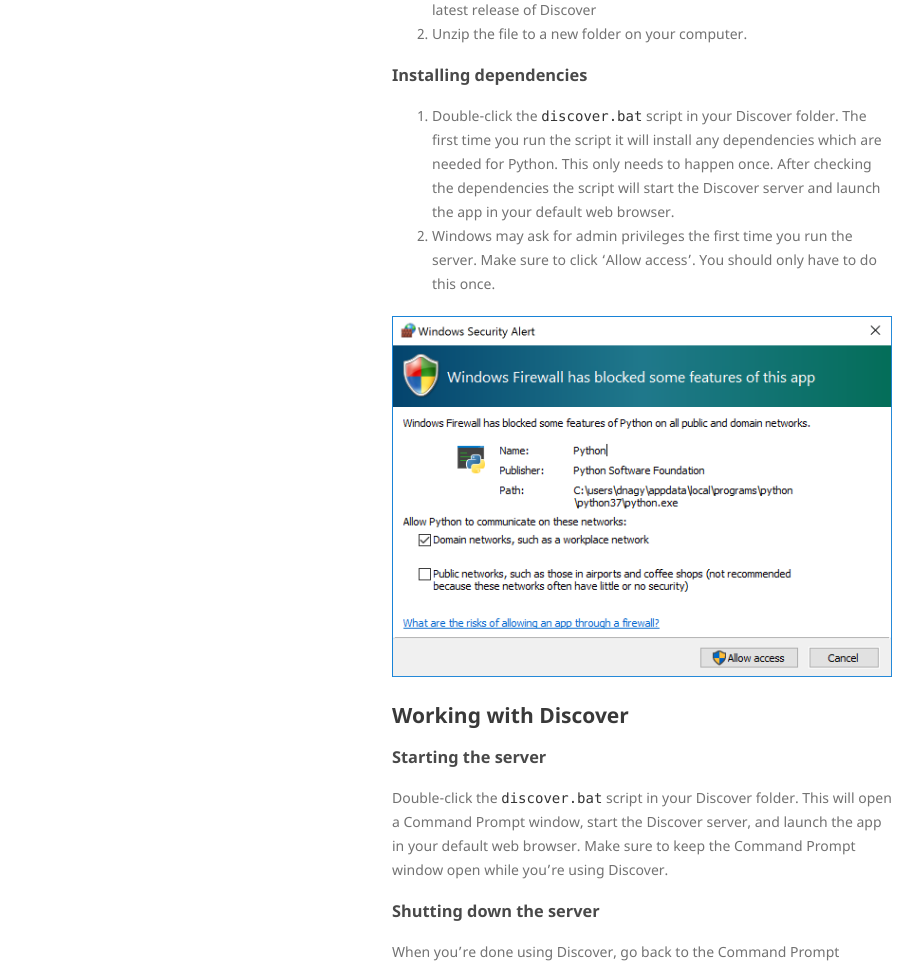
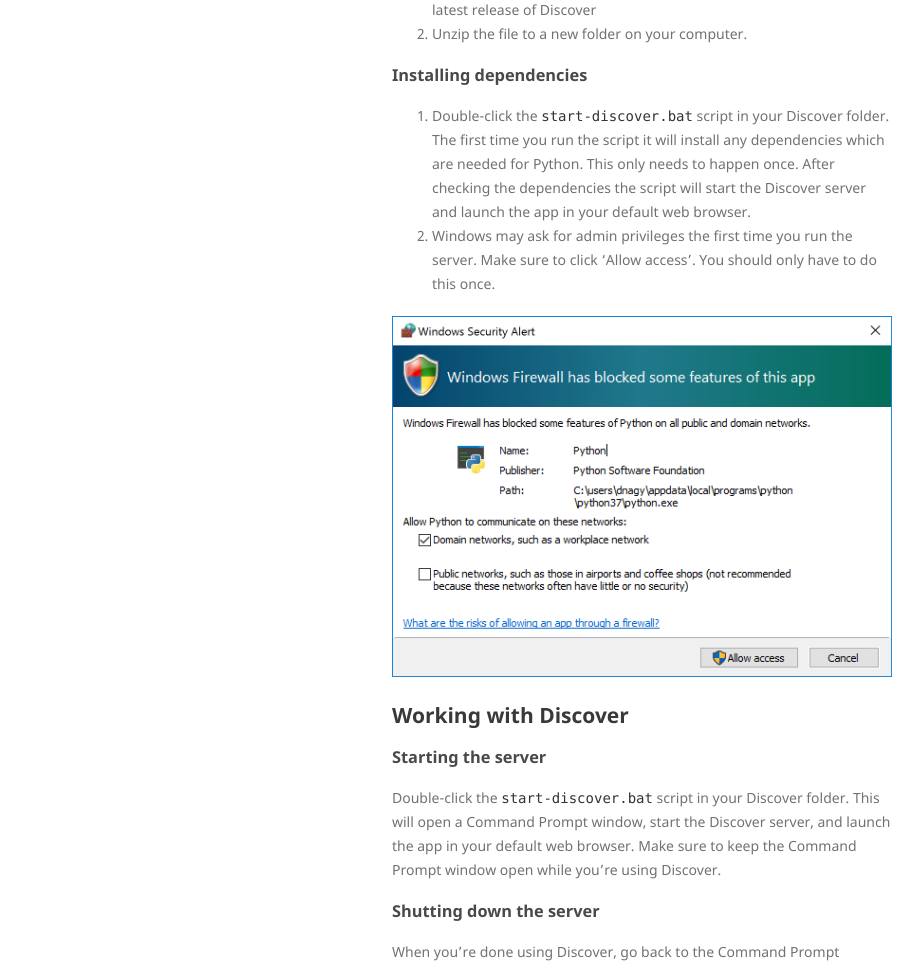
Before and after one commit to colidescope/discover, a Jekyll site: the page built from docs/index.md, in a window 1280 px wide. Shown: the part 1165-2133 px from the top of the page, without its empty margins (178-1101 px from the left). Built offline with Jekyll 4.4.1, drawn with Linux system fonts in a browser that asks for light colours.

Commit message:
Update index.md

```diff
--- a/docs/index.md
+++ b/docs/index.md
@@ -30,7 +30,7 @@
 
 ### Installing dependencies
 
-3. Double-click the `discover.bat` script in your Discover folder. The first time you run the script it will install any dependencies which are needed for Python. This only needs to happen once. After checking the dependencies the script will start the Discover server and launch the app in your default web browser.
+3. Double-click the `start-discover.bat` script in your Discover folder. The first time you run the script it will install any dependencies which are needed for Python. This only needs to happen once. After checking the dependencies the script will start the Discover server and launch the app in your default web browser.
 4. Windows may ask for admin privileges the first time you run the server. Make sure to click 'Allow access'. You should only have to do this once.
 
 ![image](/assets/img/02.png)
@@ -39,7 +39,7 @@
 
 ### Starting the server
 
-Double-click the `discover.bat` script in your Discover folder. This will open a Command Prompt window, start the Discover server, and launch the app in your default web browser. Make sure to keep the Command Prompt window open while you're using Discover.
+Double-click the `start-discover.bat` script in your Discover folder. This will open a Command Prompt window, start the Discover server, and launch the app in your default web browser. Make sure to keep the Command Prompt window open while you're using Discover.
 
 ### Shutting down the server
 
```
